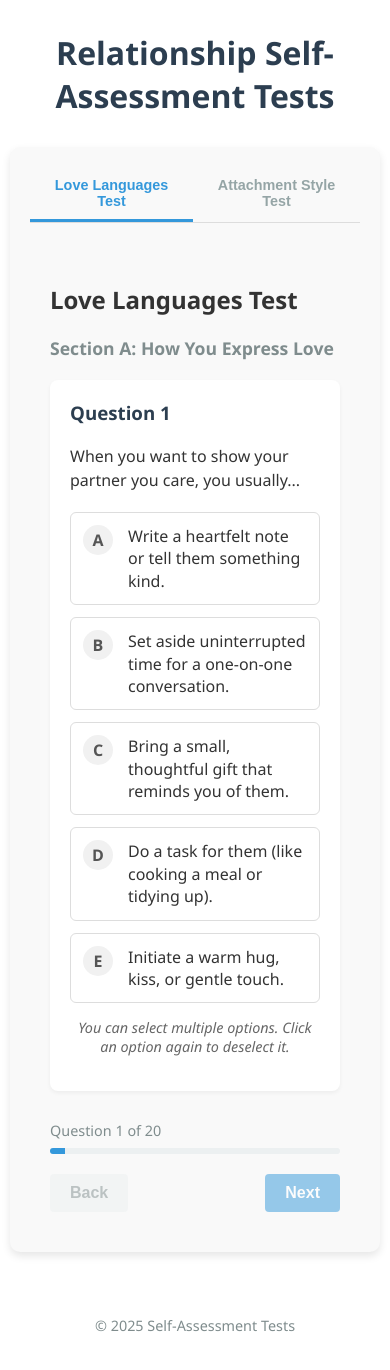
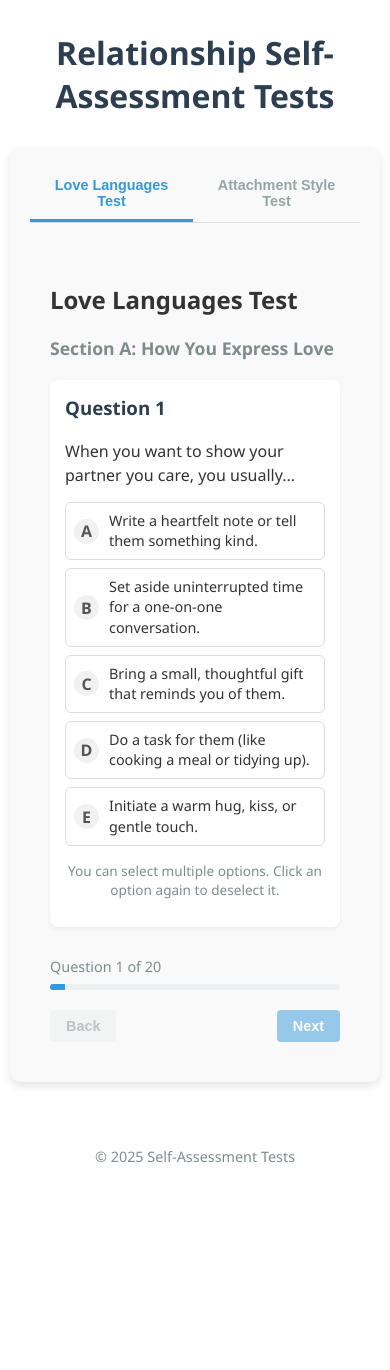
Before and after one commit to JaviMaligno/relationships-tests, a React (Create React App) app: page / in a window 390 px wide. Shown: the top 1370 px of the page. After the commit the page ends 1210 px from the top, so only its background shows below. Built offline with nearby package versions, Linux system fonts and the light colour scheme.

Commit message:
Implement download functionality for test results and enhance styling; add new download button, adjust layout, and refine CSS for better user experience.

```diff
--- a/src/App.css
+++ b/src/App.css
@@ -92,6 +92,7 @@
   gap: 12px;
 }
 
+/* Add back the core option styles */
 .option {
   display: flex;
   align-items: flex-start;
@@ -100,15 +101,11 @@
   border-radius: 6px;
   cursor: pointer;
   transition: all 0.2s ease;
-}
-
-.option:hover {
-  background-color: #f0f7ff;
-  border-color: #bbd8ff;
+  background-color: white; /* Ensure default is white */
 }
 
 .option.selected {
-  background-color: #e3f2fd;
+  background-color: #e3f2fd; /* Light blue when selected */
   border-color: #90caf9;
 }
 
@@ -216,6 +213,24 @@ button:disabled {
   cursor: not-allowed;
 }
 
+/* Add styling for the new download button */
+.download-button {
+  padding: 10px 20px;
+  border: none;
+  border-radius: 4px;
+  font-size: 1rem;
+  font-weight: 600;
+  cursor: pointer;
+  transition: all 0.2s ease;
+  background-color: #2ecc71; /* Green color */
+  color: white;
+  margin-right: 10px; /* Add space between buttons */
+}
+
+.download-button:hover {
+  background-color: #27ae60;
+}
+
 /* Results */
 .test-results {
   background-color: white;
@@ -244,7 +259,7 @@ button:disabled {
   background-color: #f8f9fa;
   padding: 20px;
   border-radius: 6px;
-  margin-top: 20px;
+  margin-top: 40px;
 }
 
 .results-summary h4 {
@@ -273,80 +288,59 @@ button:disabled {
   }
 
   .tab {
-    padding: 10px 15px;
+    padding: 10px 16px;
     font-size: 0.9rem;
+  }
+
+  .question-card {
+    padding: 15px;
+    margin-bottom: 15px;
   }
 
   .question-text {
     font-size: 1rem;
+    margin-bottom: 15px;
+  }
+
+  .options-container {
+    gap: 8px;
   }
 
   .option {
-    padding: 10px;
+    padding: 8px;
+    flex-direction: row;
+    align-items: center;
   }
 
   .option-key {
     width: 25px;
     height: 25px;
     margin-right: 10px;
+    flex-shrink: 0;
+  }
+
+  .option-text {
+    font-size: 0.9rem;
+  }
+
+  .navigation-buttons {
+    flex-direction: row;
+    gap: 10px;
+  }
+
+  .back-button,
+  .next-button,
+  .submit-button,
+  .restart-button {
+    padding: 8px 16px;
+    font-size: 0.9rem;
   }
 }
 
-/* Question Card */
+/* Selection Hint (moved outside media query for general visibility) */
 .selection-hint {
+  font-size: 0.85rem;
+  color: #7f8c8d;
   margin-top: 15px;
-  font-size: 0.9rem;
-  color: #666;
-  font-style: italic;
   text-align: center;
 }
-
-/* Options */
-.options-container {
-  display: flex;
-  flex-direction: column;
-  gap: 12px;
-}
-
-.option {
-  display: flex;
-  align-items: flex-start;
-  padding: 12px;
-  border: 1px solid #ddd;
-  border-radius: 6px;
-  cursor: pointer;
-  transition: all 0.2s ease;
-}
-
-.option:hover {
-  background-color: #f0f7ff;
-  border-color: #bbd8ff;
-}
-
-.option.selected {
-  background-color: #e3f2fd;
-  border-color: #90caf9;
-}
-
-.option-key {
-  display: flex;
-  align-items: center;
-  justify-content: center;
-  width: 30px;
-  height: 30px;
-  border-radius: 50%;
-  background-color: #f1f1f1;
-  margin-right: 15px;
-  font-weight: 600;
-  color: #555;
-}
-
-.option.selected .option-key {
-  background-color: #90caf9;
-  color: white;
-}
-
-.option-text {
-  flex: 1;
-  line-height: 1.4;
-}
--- a/src/components/AttachmentStyleTest.tsx
+++ b/src/components/AttachmentStyleTest.tsx
@@ -1,10 +1,11 @@
-import React, { useState } from 'react';
+import React, { useState, useRef } from 'react';
 import { useTest } from '../contexts/TestContext';
 import { attachmentQuestions, attachmentStyleCategories, attachmentStyleDescriptions } from '../data/attachmentStyleData';
 import { AttachmentStyleOption } from '../contexts/TestContext';
 import QuestionCard from './QuestionCard';
 import TestNavigation from './TestNavigation';
 import ResultsChart from './ResultsChart';
+import { downloadElementAsImage } from '../utils/downloadUtils';
 
 const AttachmentStyleTest: React.FC = () => {
   const {
@@ -16,6 +17,7 @@ const AttachmentStyleTest: React.FC = () => {
 
   const [currentQuestionIndex, setCurrentQuestionIndex] = useState(0);
   const [showResults, setShowResults] = useState(false);
+  const resultsRef = useRef<HTMLDivElement>(null);
 
   const currentQuestion = attachmentQuestions[currentQuestionIndex];
   const questionNumber = currentQuestionIndex + 1;
@@ -88,7 +90,8 @@ const AttachmentStyleTest: React.FC = () => {
     const maxValue = Math.max(...Object.values(results));
 
     return (
-      <div className="test-results">
+      <>
+        <div className="test-results" ref={resultsRef}>
           <h2>Your Attachment Style Results</h2>
 
           <div className="results-section">
@@ -106,11 +109,17 @@ const AttachmentStyleTest: React.FC = () => {
               <p>{attachmentStyleDescriptions[highestEntry.key as keyof typeof attachmentStyleDescriptions]}</p>
             </div>
           </div>
+        </div>
 
-        <button className="restart-button" onClick={handleRestartTest}>
+        <div style={{ marginTop: '20px', textAlign: 'center' }}>
+          <button className="download-button" onClick={() => downloadElementAsImage(resultsRef, 'attachment-style-results.png')}>
+              Download Results
+          </button>
+          <button className="restart-button" onClick={handleRestartTest} style={{ marginTop: '10px' }}>
             Restart Test
           </button>
         </div>
+      </>
     );
   }
 
--- a/src/components/LoveLanguageTest.tsx
+++ b/src/components/LoveLanguageTest.tsx
@@ -1,10 +1,11 @@
-import React, { useState } from 'react';
+import React, { useState, useRef } from 'react';
 import { useTest } from '../contexts/TestContext';
 import { loveLanguagesQuestions, loveLanguagesCategories, loveLanguageDescriptions } from '../data/loveLanguagesData';
 import { LoveLanguageOption } from '../contexts/TestContext';
 import QuestionCard from './QuestionCard';
 import TestNavigation from './TestNavigation';
 import ResultsChart from './ResultsChart';
+import { downloadElementAsImage } from '../utils/downloadUtils';
 
 const LoveLanguageTest: React.FC = () => {
   const {
@@ -16,6 +17,7 @@ const LoveLanguageTest: React.FC = () => {
 
   const [currentQuestionIndex, setCurrentQuestionIndex] = useState(0);
   const [showResults, setShowResults] = useState(false);
+  const resultsRef = useRef<HTMLDivElement>(null);
 
   const currentQuestion = loveLanguagesQuestions[currentQuestionIndex];
   const questionNumber = currentQuestionIndex + 1;
@@ -71,12 +73,26 @@ const LoveLanguageTest: React.FC = () => {
   if (showResults) {
     const results = calculateLoveLanguageResults();
 
+    // Define the desired order for chart bars
+    const desiredOrder: LoveLanguageOption[] = ['B', 'D', 'A', 'E', 'C'];
+    const desiredNameOrder = desiredOrder.map(key => loveLanguagesCategories[key]);
+
+    // Helper function to sort data based on the desired order
+    const sortData = (data: Array<{ name: string; value: number; description: string }>) => {
+      return data.sort((a, b) => {
+        const indexA = desiredNameOrder.indexOf(a.name);
+        const indexB = desiredNameOrder.indexOf(b.name);
+        return indexA - indexB;
+      });
+    };
+
     // Process results for expressing love
-    const expressData = Object.entries(results.express).map(([key, value]) => ({
+    const expressDataUnsorted = Object.entries(results.express).map(([key, value]) => ({
       name: loveLanguagesCategories[key as keyof typeof loveLanguagesCategories],
       value,
       description: loveLanguageDescriptions[key as keyof typeof loveLanguageDescriptions]
     }));
+    const expressData = sortData(expressDataUnsorted);
 
     // Find the highest value for expressing love
     const highestExpressEntry = Object.entries(results.express).reduce(
@@ -85,11 +101,12 @@ const LoveLanguageTest: React.FC = () => {
     );
 
     // Process results for receiving love
-    const receiveData = Object.entries(results.receive).map(([key, value]) => ({
+    const receiveDataUnsorted = Object.entries(results.receive).map(([key, value]) => ({
       name: loveLanguagesCategories[key as keyof typeof loveLanguagesCategories],
       value,
       description: loveLanguageDescriptions[key as keyof typeof loveLanguageDescriptions]
     }));
+    const receiveData = sortData(receiveDataUnsorted);
 
     // Find the highest value for receiving love
     const highestReceiveEntry = Object.entries(results.receive).reduce(
@@ -104,7 +121,7 @@ const LoveLanguageTest: React.FC = () => {
     );
 
     return (
-      <div className="test-results">
+      <div className="test-results" ref={resultsRef}>
         <h2>Your Love Language Results</h2>
 
         <div className="results-section">
@@ -141,7 +158,11 @@ const LoveLanguageTest: React.FC = () => {
           </div>
         </div>
 
-        <button className="restart-button" onClick={handleRestartTest}>
+        <button className="download-button" onClick={() => downloadElementAsImage(resultsRef, 'love-language-results.png')}>
+          Download Results
+        </button>
+
+        <button className="restart-button" onClick={handleRestartTest} style={{ marginTop: '10px' }}>
           Restart Test
         </button>
       </div>
--- a/src/components/ResultsChart.tsx
+++ b/src/components/ResultsChart.tsx
@@ -19,9 +19,9 @@ const ResultsChart: React.FC<ResultsChartProps> = ({ data, maxValue, highestKey
           data={data}
           margin={{
             top: 20,
-            right: 30,
-            left: 20,
-            bottom: 60,
+            right: 10,
+            left: 0,
+            bottom: 80,
           }}
         >
           <CartesianGrid strokeDasharray="3 3" />
--- /dev/null
+++ b/src/utils/downloadUtils.ts
@@ -0,0 +1,22 @@
+import React from 'react';
+import html2canvas from 'html2canvas';
+
+export const downloadElementAsImage = (elementRef: React.RefObject<HTMLDivElement | null>, filename: string): void => {
+  if (elementRef.current) {
+    html2canvas(elementRef.current, {
+      // scale: 2, // Increase scale for better resolution - Removed due to TS error
+      useCORS: true // Handle potential cross-origin issues with images/fonts
+    }).then(canvas => {
+      const link = document.createElement('a');
+      link.download = filename;
+      link.href = canvas.toDataURL('image/png');
+      link.click();
+    }).catch(err => {
+      console.error("Error capturing element:", err);
+      // Optionally, inform the user about the error
+    });
+  } else {
+    console.error("Element ref is not available for download.");
+    // Optionally, inform the user
+  }
+};
```
Lines whose indentation alone changed are shown as unchanged.
